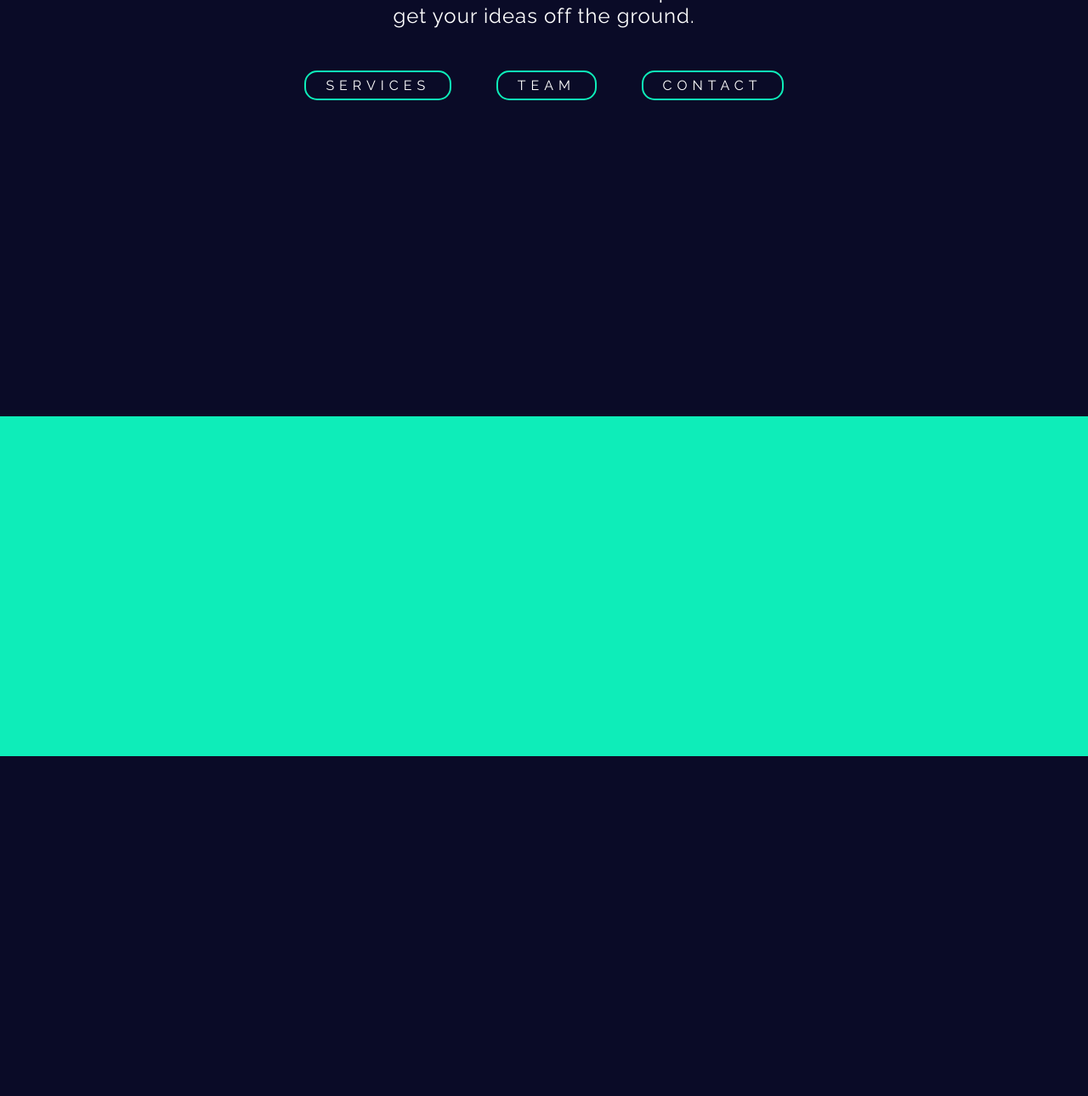
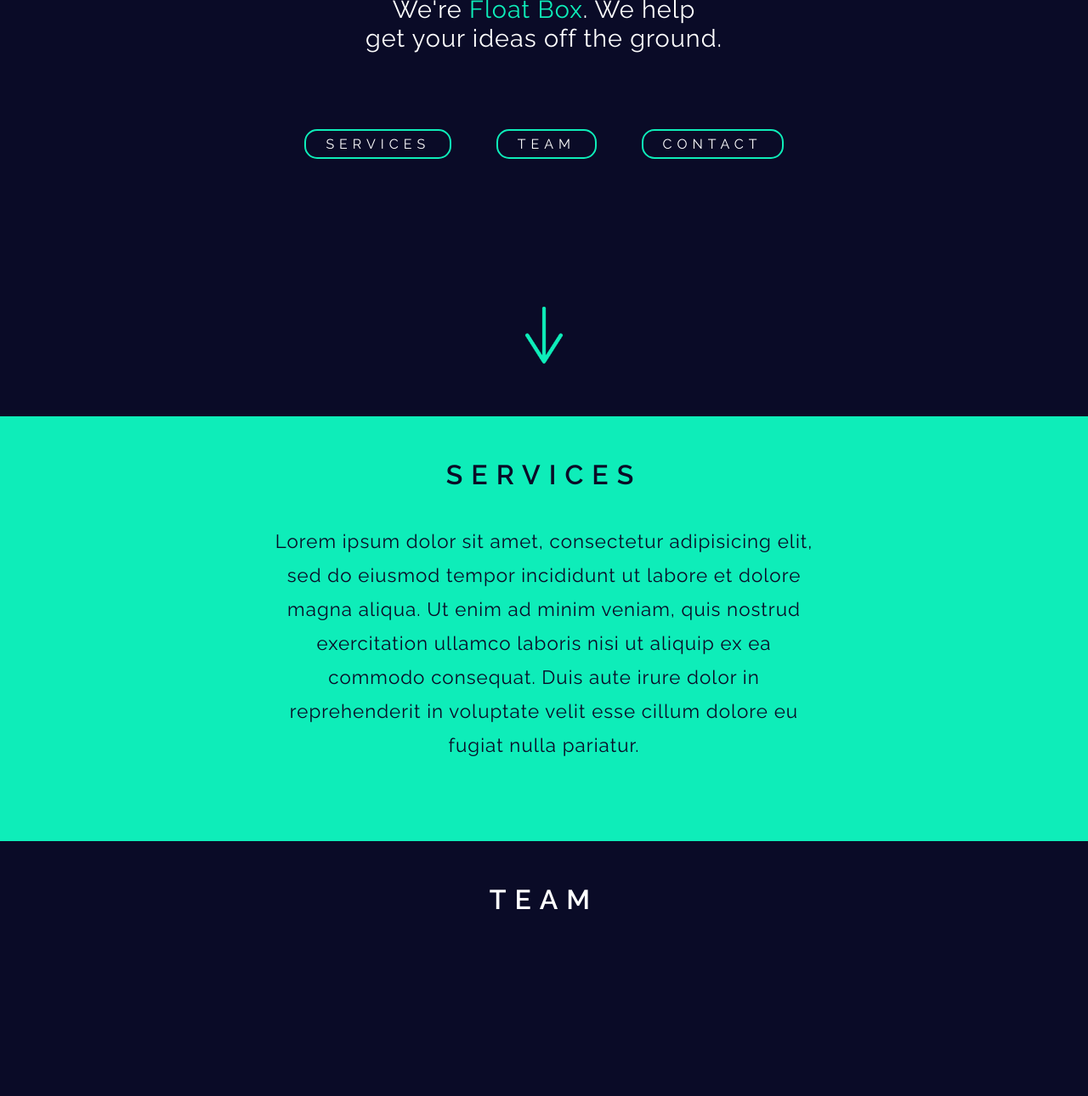
Before and after one commit to W1NI/BehanceAPI, a website: page public/index.html in a window 1280 px wide. Shown: the part 310-1600 px from the top of the page at 85% size. Before the commit the page ends 1200 px from the top, so only its background shows below. Drawn offline with nearby package versions, Linux system fonts and the light colour scheme.

Commit message:
More elements added
Added more elements to homepage including containers for contact/team and also the down arrow button

```diff
--- a/app.js
+++ b/app.js
@@ -8,6 +8,7 @@
 app.use(express.static("./public"));
 app.use("/module", express.static(path.join(__dirname, "node_modules/")));
 app.use('/scripts', express.static(path.join(__dirname, 'node_modules/jquery/dist')));
+app.use('/img', express.static(path.join(__dirname, 'public/img')));
 
 app.use(function(request, response, next){
 	console.log(`${request.method} request for ${request.url}`);
--- a/public/index.html
+++ b/public/index.html
@@ -24,9 +24,22 @@
 					<div class="button">CONTACT<div class="buttonHoverEffect"></div></div>
 				</div>
 			</div>
+			<img id="downArrow" src="img/arrowdown.png" alt="Down arrow">
 		</div>
-		<div id="serviceContainer" class="blockContainer">
+		<div id="serviceContainer" class="blockContainer primaryText">
+			<h3>SERVICES</h3>
+			<div class="blockText">
+				Lorem ipsum dolor sit amet, consectetur adipisicing elit, sed do eiusmod tempor incididunt ut labore et dolore magna aliqua. Ut enim ad minim veniam, quis nostrud exercitation ullamco laboris nisi ut aliquip ex ea commodo consequat. Duis aute irure dolor in reprehenderit in voluptate velit esse cillum dolore eu fugiat nulla pariatur.
+			</div>
+		</div>
+		<div id="teamContainer" class="blockContainer">
+			<h3>TEAM</h3>
+		</div>
+		<div id="contactContainer" class="blockContainer primaryText">
+			<h3>CONTACT</h3>
+			<div class="blockText">
 
+			</div>
 		</div>
 	</div>
 	<footer></footer>
--- a/public/sass/style.scss
+++ b/public/sass/style.scss
@@ -9,8 +9,14 @@
 }
 
 h2{
-	font-size: 4em;
+	font-size: 5em;
 	font-weight: 600;
+}
+
+h3{
+	letter-spacing: 10px;
+	font-weight: 600;
+	font-size: 2em;
 }
 
 .importantText{
@@ -43,6 +49,25 @@
 
 .blockContainer{
 	width: 100%;
+	text-align: center;
+	padding-top: 50px;
+}
+
+.blockText{
+	width: 50%;
+	margin: 0 auto;
+	padding-top: 40px;
+	font-size: 1.4em;
+	line-height: 40px;
+	letter-spacing: 1px;
+}
+
+.primaryText{
+	color: $primaryColor;
+}
+
+.contrastText{
+	color: $secondaryColor;
 }
 
 #landingPageContainer{
@@ -50,16 +75,30 @@
 	width: 80%;
 	margin: 0 auto;
 	text-align: center;
+	position: relative;
 
 	p{
 		padding-top: 10px;
-		font-size: 1.5em;
+		font-size: 1.8em;
 		letter-spacing: 1px;
+		margin-bottom: 40px;
 	}
 }
 
 #landingPageContent{
 	padding-top: 200px;
+}
+
+#downArrow{
+	min-width: 50px;
+	max-width: 50px;
+	margin-top: 170px;
+	transition-duration: 100ms;
+	cursor: pointer;
+
+	&:hover{
+		max-width: 55px;
+	}
 }
 
 .buttonContainer{
@@ -97,6 +136,15 @@
 }
 
 #serviceContainer{
-	height: 400px;
+	height: 500px;
 	background-color: $secondaryColor;
 }
+
+#teamContainer{
+	height: 600px;
+}
+
+#contactContainer{
+	height: 500px;
+	background-color: $secondaryColor;
+}
```
Also changed, not shown: public/css/style.css, public/img/arrowdown.png (added), 3 other files.
